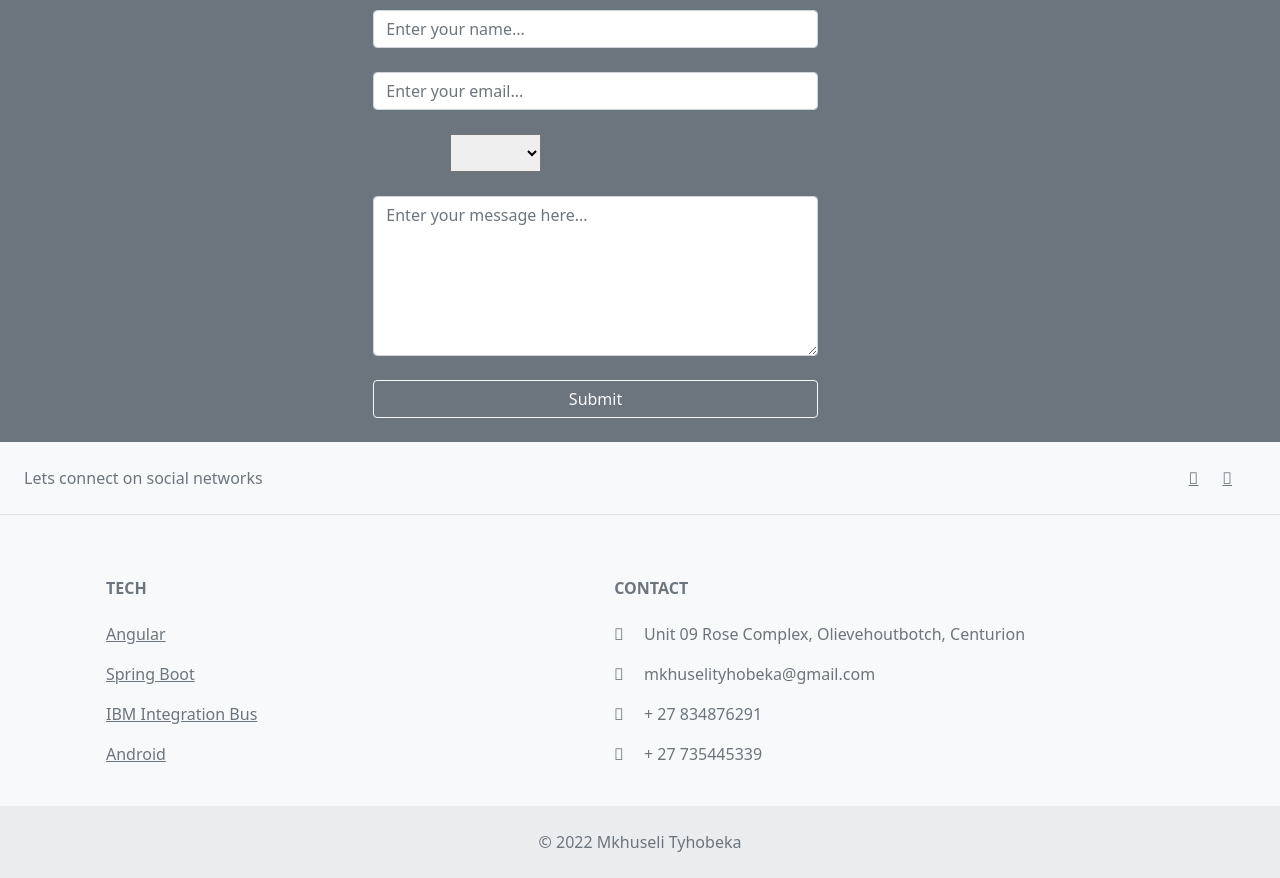
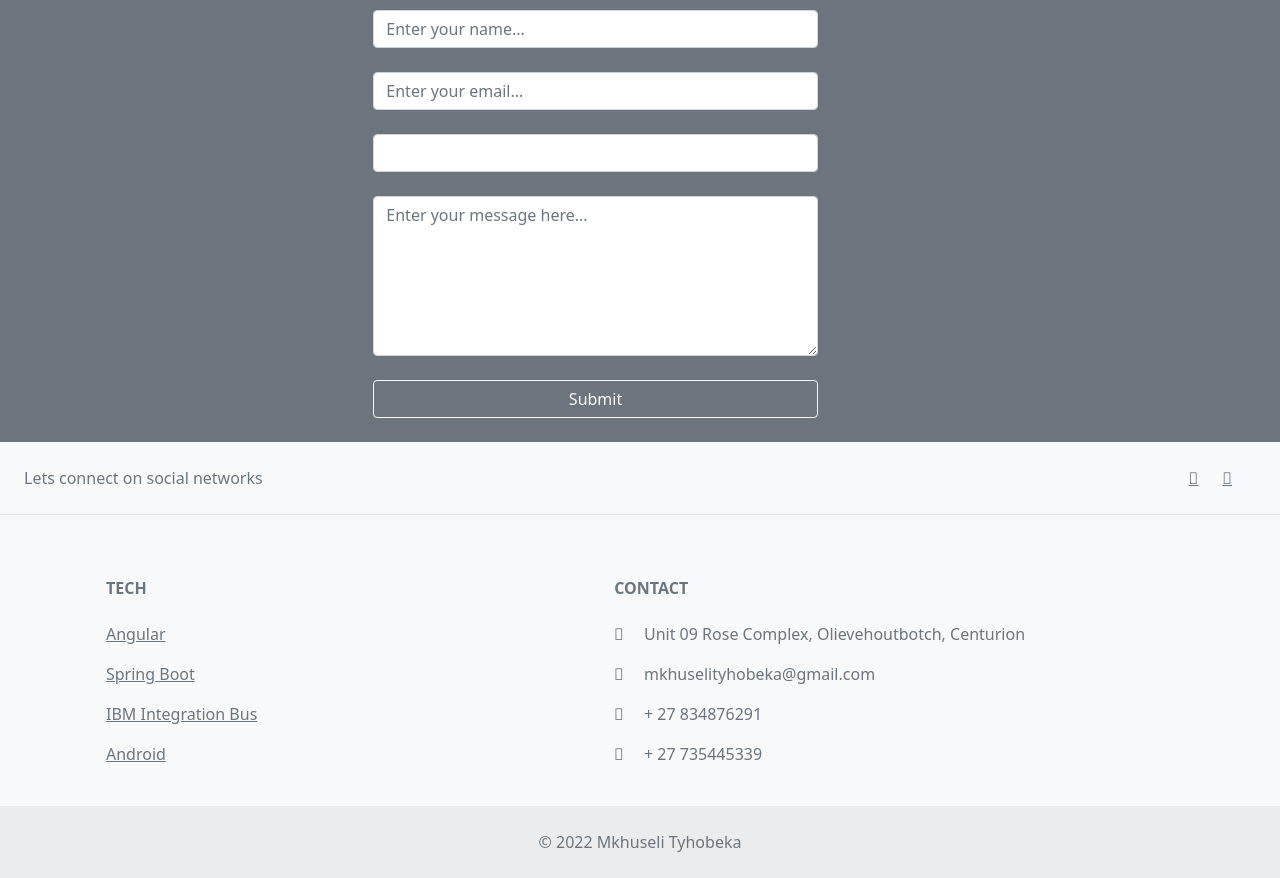
Before and after one commit to mkhuselityhobeka/my-profile, an Angular app: page /home in a window 1280 px wide. Shown: the part 1900-2778 px from the top of the page. Built offline with nearby package versions, Linux system fonts and the light colour scheme.

Commit message:
updated the dropdown to use form control class

```diff
--- a/src/app/components/home-component/home-component.component.html
+++ b/src/app/components/home-component/home-component.component.html
@@ -174,18 +174,15 @@
                       <input class="form-control" id="email" name="email" type="text" placeholder="Enter your email..." data-sb-validations="required" [(ngModel)]="emailTemplate.email"/>
                     <div class="invalid-feedback" data-sb-feedback="name:required">Email Address is required</div>
                 </div><br>
+                  <div class="col-sm-10">
+                    <select class="form-control" id="subject" name="subject" data-bs-toggle="dropdown" data-sb-validations="required" [(ngModel)]="emailTemplate.subject">
+                        <option value="" selected>Choose Subject...</option>
+                        <option value="">Feedback</option>
+                        <option value="">Bug Report</option>
+                        <option value="">Advise Feature</option>
+                      </select>
+                </div><br>
 
-                <div class="input-group col-sm-10">
-                  <div class="input-group-prepend">
-                    <button class="btn btn-outline-secondary" type="button">Button</button>
-                  </div>
-                  <select class="custom-select" id="subject" aria-label="Example select with button addon" name="subject" data-bs-toggle="dropdown" data-sb-validations="required" [(ngModel)]="emailTemplate.subject">
-                    <option selected>Choose...</option>
-                    <option value="1">One</option>
-                    <option value="2">Two</option>
-                    <option value="3">Three</option>
-                  </select>
-                </div><br>
                 <div class="col-sm-10">
                     <textarea class="form-control" id="message" name="message" type="text" placeholder="Enter your message here..." style="height: 10rem" data-sb-validations="required" [(ngModel)]="emailTemplate.message"></textarea>
                     <div class="invalid-feedback" data-sb-feedback="message:required">A message is required.</div>
```
